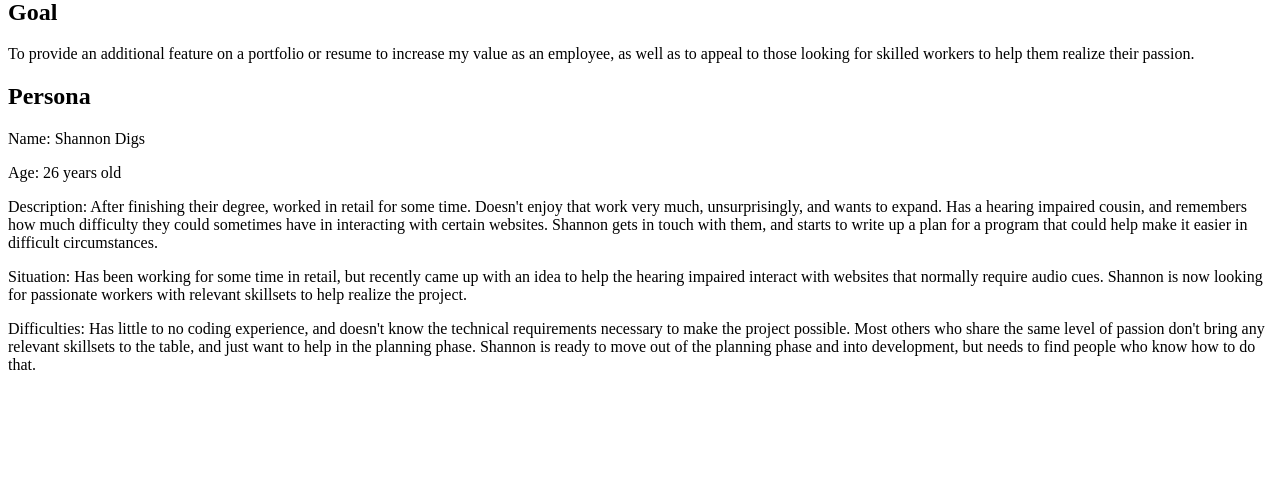
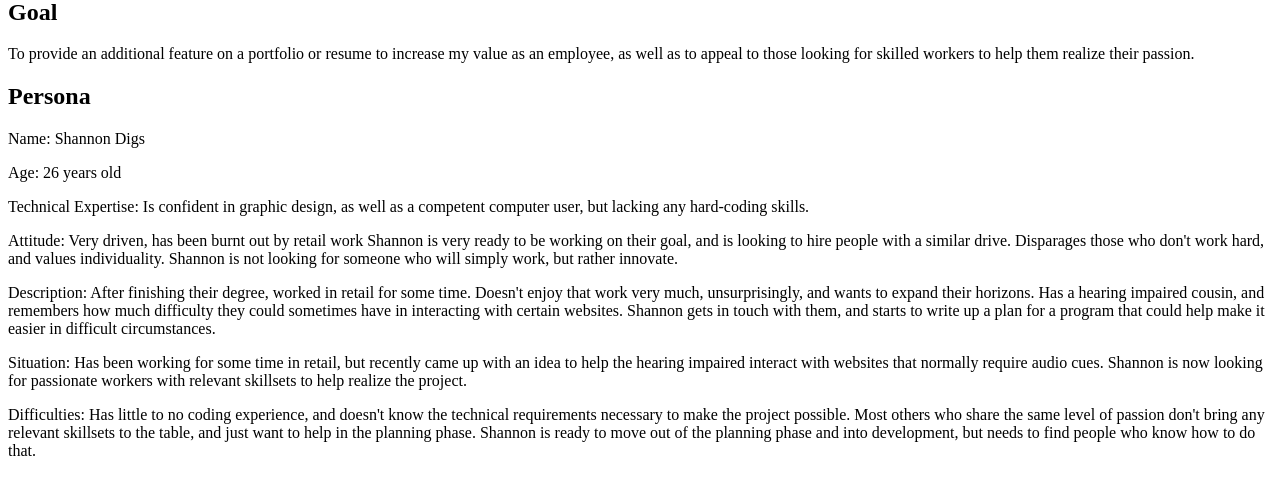
Before and after one commit to Cbenjamin1207/wolfe-coding, a PHP site: page /milestone-1.php in a window 1280 px wide. Shown: the part 251-746 px from the top of the page. Run offline with PHP 8.4, Linux system fonts and the light colour scheme.

Commit message:
Further refined Persona

```diff
--- a/public_html/documentation/milestone-1.php
+++ b/public_html/documentation/milestone-1.php
@@ -27,8 +27,15 @@
 
 			<p>Age: 26 years old</p>
 
+			<p>Technical Expertise: Is confident in graphic design, as well as a competent computer user,
+				but lacking any hard-coding skills.</p>
+
+			<p>Attitude: Very driven, has been burnt out by retail work Shannon is very ready to be working on
+				their goal, and is looking to hire people with a similar drive. Disparages those who don't work hard,
+				and values individuality. Shannon is not looking for someone who will simply work, but rather innovate.</p>
+
 			<p>Description: After finishing their degree, worked in retail for some time. Doesn't enjoy that work
-				very much, unsurprisingly, and wants to expand. Has a hearing impaired cousin, and remembers how much
+				very much, unsurprisingly, and wants to expand their horizons. Has a hearing impaired cousin, and remembers how much
 				difficulty they could sometimes have in interacting with certain websites. Shannon gets in touch with
 				them, and starts to write up a plan for a program that could help make it easier in difficult circumstances.</p>
 
```
